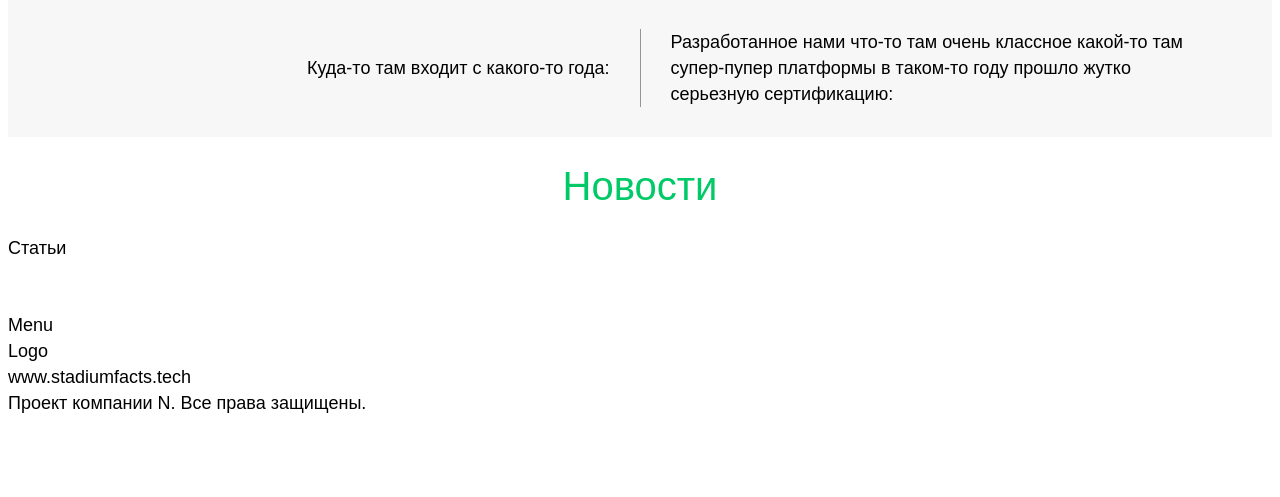
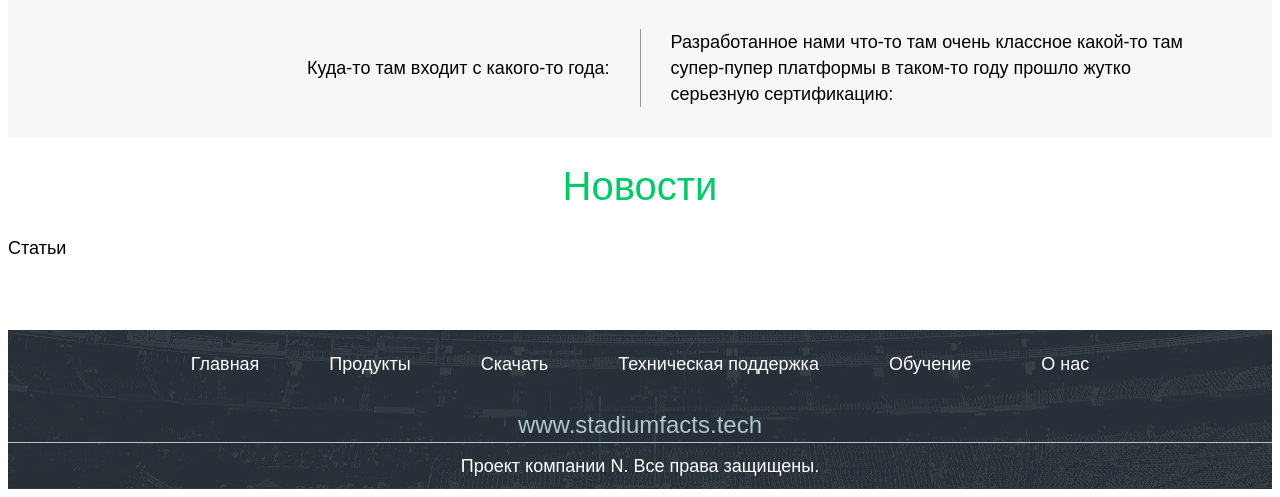
Before and after one commit to hughcapet/webdev_course, a PHP site: page / in a window 1280 px wide. Shown: the part 575-1072 px from the top of the page. Before the commit the page ends 988 px from the top, so only its background shows below. Run offline with PHP 8.4, Linux system fonts and the light colour scheme.

Commit message:
Add footer

```diff
--- a/lab 1/index.html
+++ b/lab 1/index.html
@@ -22,12 +22,34 @@
 		<div class="news-title">Новости</div>
 		<div class="news">Статьи</div>
 	</div>
-	<footer>
+	<footer class="footer">
 		<div class="footer__main">
-			<div class="footer__menu">Menu</div>
+			<ul class="footer__menu">
+				<li class="footer_menu__item">
+					Главная
+				<li class="footer_menu__item">
+					Продукты
+				</li>
+				<li class="footer_menu__item">
+					Скачать
+				</li>
+				<li class="footer_menu__item">
+					Техническая поддержка
+				</li>
+				<li class="footer_menu__item">
+					Обучение</a>
+				</li>
+				<li class="footer_menu__item">
+					О нас</a>
+				</li>
+			</ul>
 			<div class="footer__logo">Logo</div>
 			<div class="footer__copyringt">www.stadiumfacts.tech</div>
 		</div>
-		<div class="footer__subfooter">Проект компании N. Все права защищены.</div>
+		<div class="footer__subfooter">
+			<span class="footer__subfooter__inner">
+				Проект компании N. Все права защищены.
+			</span>
+		</div>
 	</footer>
 </html>
--- a/lab 1/style.css
+++ b/lab 1/style.css
@@ -33,7 +33,7 @@ body {
 
 .promo {
 	background-color: rgba(41, 50, 59, 0.93);
-	background: url("background.jpg") center bottom;
+	background: url("background.jpg") no-repeat center bottom;
 	background-size: cover;
 	min-height: 514px;
 }
@@ -130,3 +130,94 @@ body {
 	font-weight: 300;
 	margin: 0;
 }
+
+.footer {
+	background: url("background.jpg") no-repeat center bottom;
+	background-attachment: fixed;
+	z-index: 3;
+	position: relative;
+	color: #ffffff;
+}
+
+.footer:after {
+    position: absolute;
+    content: "";
+    width: 100%;
+    height: 100%;
+    top: 0;
+    left: 0;
+    background: rgba(41, 50, 59, 0.93);
+    z-index: 1;
+}
+
+.footer__main {
+	max-width: 1100px;
+    padding: 0 15px;
+    margin: 0 auto;
+    width: 100%;
+    position: relative;
+    z-index: 2;
+}
+
+.footer__menu {
+    display: flex;
+    justify-content: center;
+    list-style: none;
+    padding: 20px 0 0;
+    flex-wrap: wrap;
+}
+
+@media (max-width: 767px) {
+    .footer__menu {
+        display: none;
+   }
+}
+
+.footer_menu__item {
+    margin-right: 70px;
+    height: 30px;
+    line-height: 28px;
+    margin-bottom: 10px;
+}
+
+.footer_menu__item:last-child {
+    margin-right: 0;
+}
+
+.footer__logo {
+	display: none;
+	margin: 0 auto;
+}
+
+@media (max-width: 767px) {
+    .footer__logo {
+        display: block;
+    }
+}
+
+.footer__copyringt {
+	font-size: 24px;
+	color: #B2C4CB;
+	text-align: center;
+}
+
+.footer__subfooter {
+	width: 100%;
+	position: relative;
+	z-index: 2;
+}
+
+.footer__subfooter__inner {
+    color: #fff;
+    border-top: 1px solid #B2C4CB;
+    width: 100%;
+    padding: 10px 0;
+    display: flex;
+    justify-content: center;
+}
+
+@media (max-width: 767px) {
+    .footer__subfooter__inner {
+        padding: 10px 30px;
+    }
+}
```
